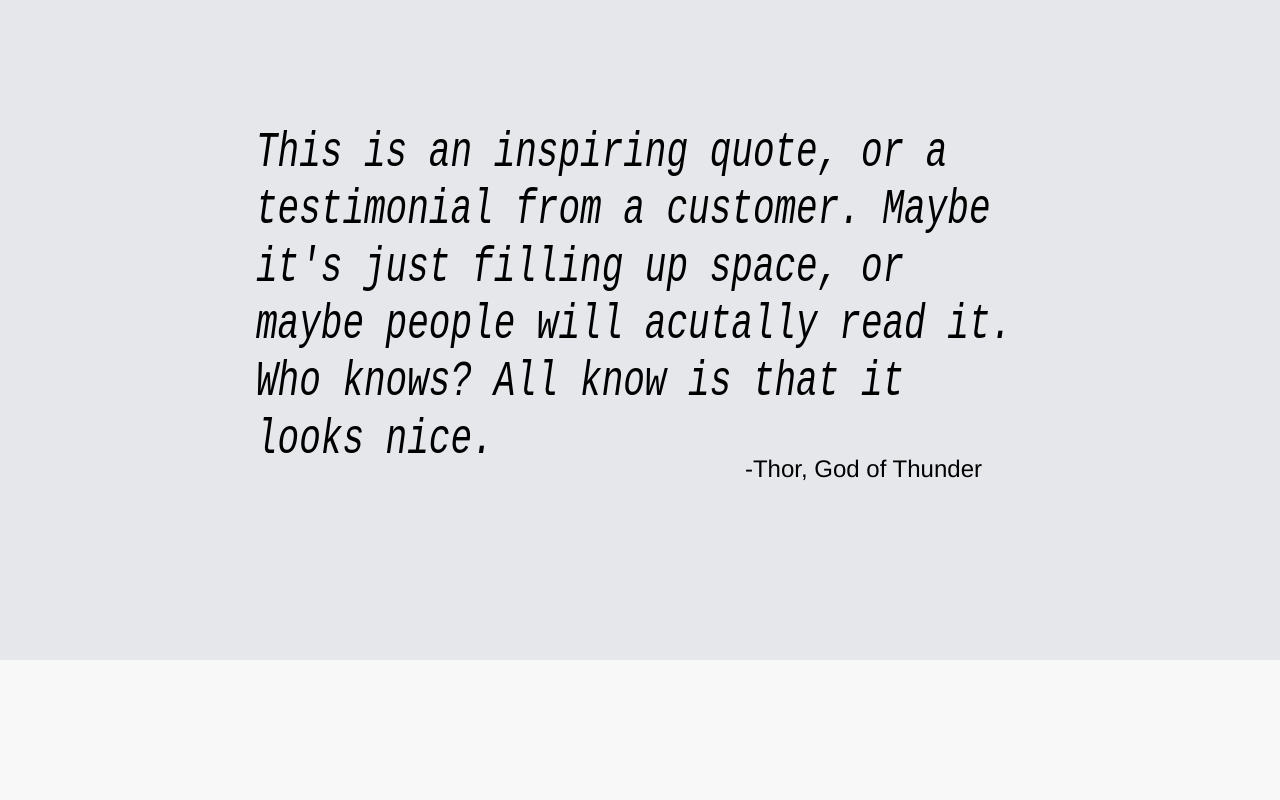
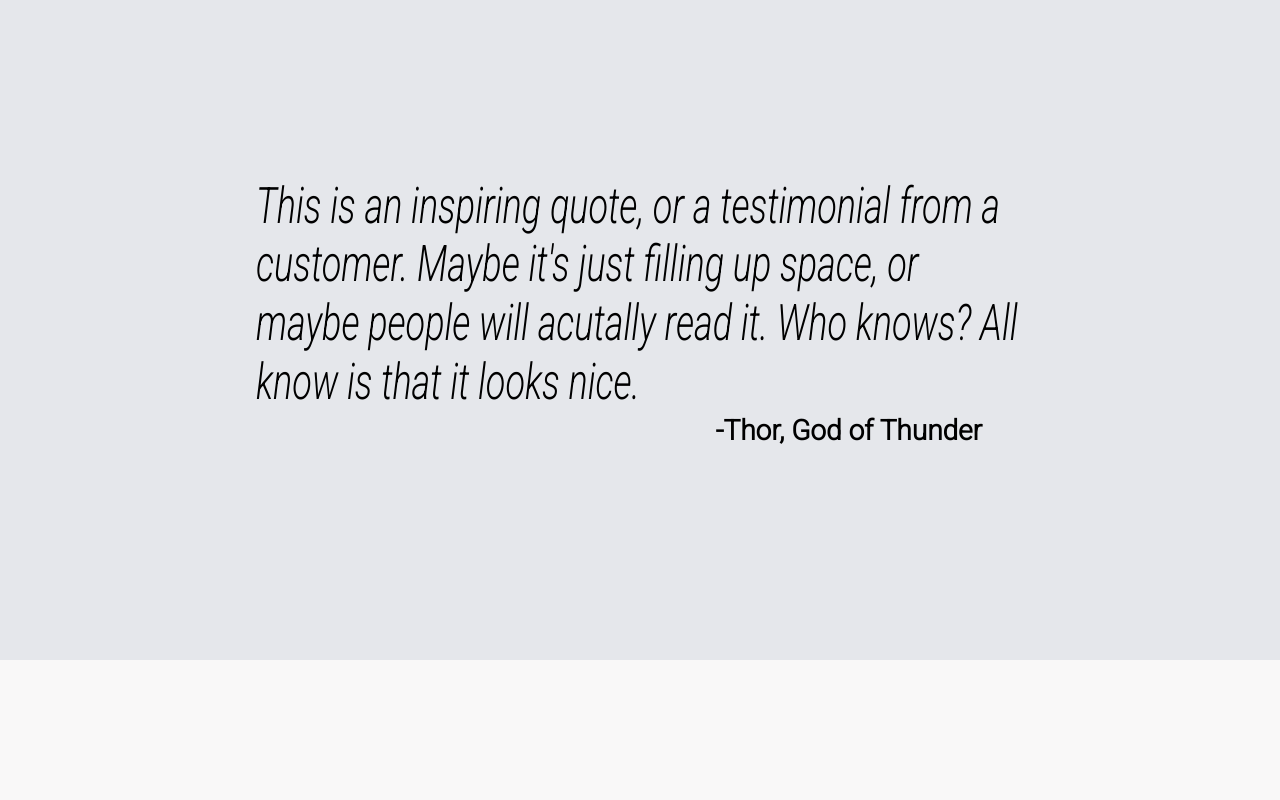
Before and after one commit to Ridanm/Landing_page, a plain HTML site: page index.html in a window 1280 px wide. Shown: the part 1740-2540 px from the top of the page. Drawn offline with Linux system fonts and the light colour scheme.

Commit message:
Adding Roboto font

```diff
--- a/styles/styles.css
+++ b/styles/styles.css
@@ -1,8 +1,10 @@
+@import url('https://fonts.googleapis.com/css2?family=Roboto:ital,wght@0,300;1,300&display=swap');
+
 .body{
   box-sizing: border-box;
   margin: 0;
   padding: 0;
-  font-family:'Franklin Gothic Medium', 'Arial Narrow', Arial, sans-serif;
+  font-family: "Roboto"
 }
 
 .nav{
@@ -139,7 +141,6 @@
 }
 
 .article > .paragraph{
-  font-family:  "Courier New","monospace";
   font-size: 36px;
   font-style: italic;
   font-weight: lighter;
@@ -150,7 +151,8 @@
   display: flex;
   justify-content: flex-end;
   padding-right: 42px;
-  font-size: 24px;
+  font-size: 28px;
+  font-weight: 900;
 }
 
 /* last-seciton */
```
